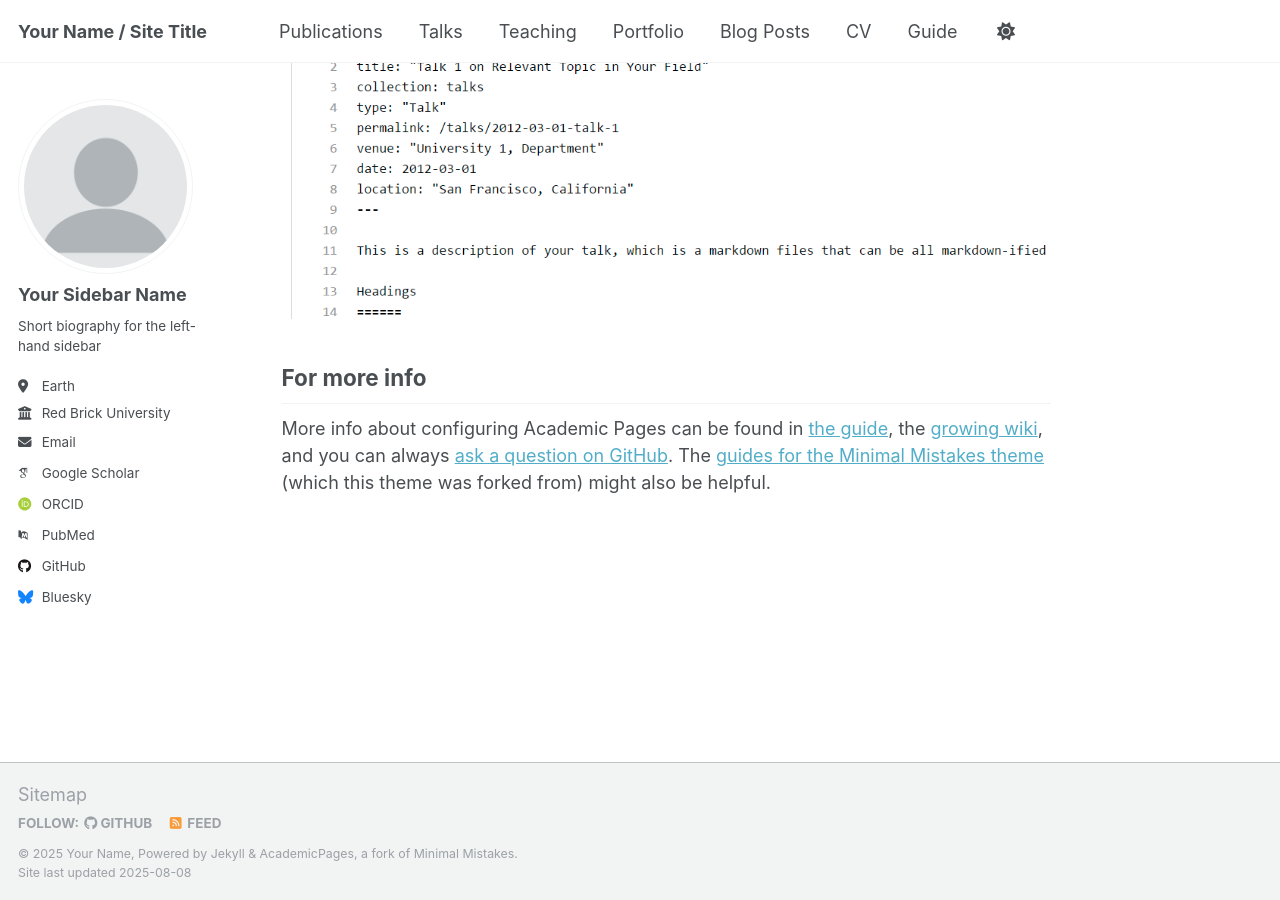
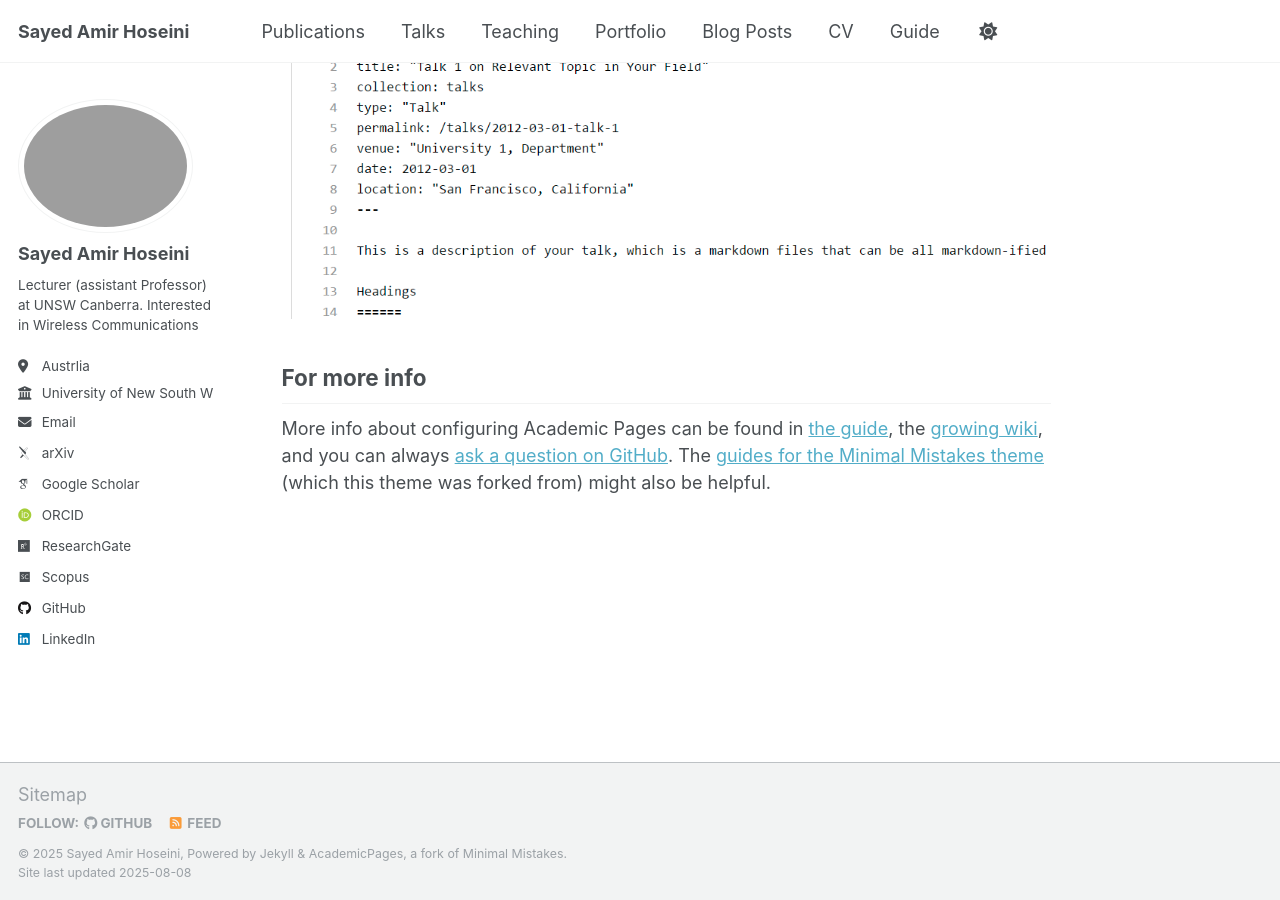
Before and after one commit to sayed-amir/sayed-amir.github.io, a Jekyll site: the page built from _pages/about.md, in a window 1280 px wide and 900 px high, scrolled down 2880 px. Built offline with Jekyll 4.4.1, drawn with Linux system fonts in a browser that asks for light colours; some web fonts are replaced; a script that is not in the unit is left out.

Commit message:
Update _config.yml

```diff
--- a/_config.yml
+++ b/_config.yml
@@ -7,53 +7,53 @@
 # server process.
 
 # Basic Site Settings
-locale                   : "en-US"
+locale                   : "en-AU"
 site_theme               : "default"
-title                    : "Your Name / Site Title"
+title                    : "Sayed Amir Hoseini"
 title_separator          : "-"
-name                     : &name "Your Name"
-description              : &description "personal description"
-url                      : https://academicpages.github.io # the base hostname & protocol for your site e.g. "https://[your GitHub username].github.io" or if you already have some other page hosted on Github then use "https://[your GitHub username].github.io/[Your Repo Name]"
+name                     : &name "Sayed Amir Hoseini"
+description              : &description "Lecturer (assistant Professor) at UNSW Canberra"
+url                      : https://sayed-amir2.github.io # the base hostname & protocol for your site e.g. "https://[your GitHub username].github.io" or if you already have some other page hosted on Github then use "https://[your GitHub username].github.io/[Your Repo Name]"
 baseurl                  : "" # the subpath of your site, e.g. "/blog"
-repository               : "academicpages/academicpages.github.io"
+repository               : "sayed-amir2.github.io"
 
 # Site Author - The following control what appear as part of the author content on the side bar.
 #               If a field is blank the icon and link will not appear, otherwise it will be shown.
 #               Additional customization can be done by editing /_includes/author-profile.html
 author:
   # Biographic information
-  avatar           : "profile.png"
-  name             : "Your Sidebar Name"
+  avatar           : "profile.jpeg"
+  name             : "Sayed Amir Hoseini"
   pronouns         : # example: "she/her"
-  bio              : "Short biography for the left-hand sidebar"
-  location         : "Earth"
-  employer         : "Red Brick University"
+  bio              : "Lecturer (assistant Professor) at UNSW Canberra. Interested in Wireless Communications"
+  location         : "Austrlia"
+  employer         : "University of New South Wales"
   uri              : # URL
-  email            : "none@example.org"
+  email            : "s.a.hoseini@unsw.edu.au"
 
   # Academic websites
   academia         : # URL
-  arxiv            : # URL - Update with the correct link to your profile
-  googlescholar    : "https://scholar.google.com/citations?user=PS_CX0AAAAAJ"
+  arxiv            : "https://arxiv.org/search/cs?searchtype=author&query=Hoseini,+S+A" # URL - Update with the correct link to your profile
+  googlescholar    : "https://scholar.google.com/citations?user=vBZ6kzwAAAAJ&hl=en"
   inspire-hep      : # URL
   impactstory      : # URL
-  orcid            : "http://orcid.org/yourorcidurl"
+  orcid            : "https://orcid.org/0000-0002-3105-4218"
   semantic         : # URL
-  pubmed           : "https://www.ncbi.nlm.nih.gov/pubmed/?term=john+snow"
-  researchgate     : # URL
-  scopus           : # URL
+  pubmed           : #"https://www.ncbi.nlm.nih.gov/pubmed/?term=john+snow"
+  researchgate     : "https://www.researchgate.net/profile/Sayed-Amir-Hoseini"
+  scopus           : "https://www.scopus.com/authid/detail.uri?authorId=56469046600"
 
   # Repositories and software development
   bitbucket        : # Username - Update with your username on the site
   codepen          : # Username
   dribbble         : # Username
-  github           : "academicpages"
+  github           : "sayed-amir"
   kaggle           : # Username
   stackoverflow    : # User number or user number and name (i.e., use "1" or "1/jeff-atwood")
 
   # Social media
   artstation       : # Username
-  bluesky          : "bsky.app" # Replace this with you Bluesky username
+  bluesky          : #"bsky.app" # Replace this with you Bluesky username
   facebook         : # Username
   flickr           : # Username
   foursquare       : # Username
@@ -62,7 +62,7 @@ author:
   keybase          : # Username
   instagram        : # Username
   lastfm           : # Username
-  linkedin         : # Username
+  linkedin         : "https://www.linkedin.com/in/sayed-amir-hoseini/"
   mastodon         : # URL
   medium           : # URL
   pinterest        : # Username
```
